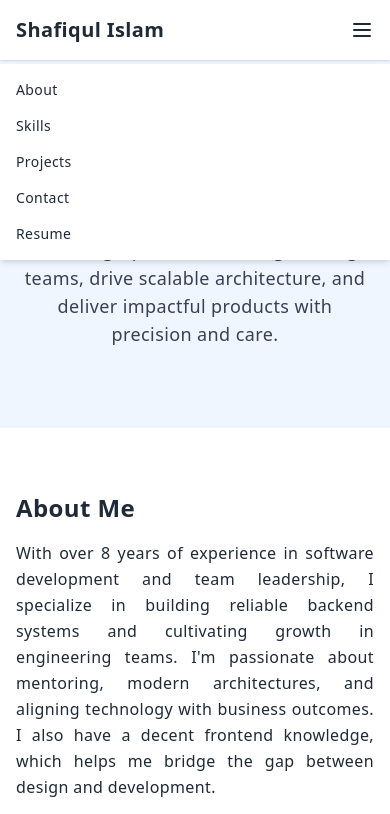
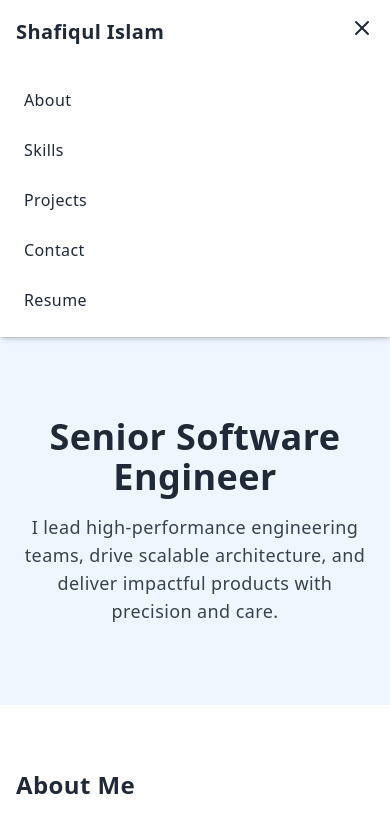
Before and after one commit to shafiq29/shafiq29.github.io, a plain HTML site: page index.html in a window 390 px wide. Both pictures are taken after a click on the button 362 px from the left and 30 px from the top of the page. Shown: the top 814 px of the page. Drawn offline with nearby package versions, Linux system fonts and the light colour scheme.

Commit message:
The fix of the header navs

```diff
--- a/index.html
+++ b/index.html
@@ -9,40 +9,73 @@
   <body class="bg-gray-50 text-gray-800 font-sans leading-relaxed tracking-wide">
 
     <!-- Header -->
+<!-- Header -->
 <header class="bg-white shadow sticky top-0 z-50">
   <div class="max-w-6xl mx-auto px-4 py-4 flex justify-between items-center">
+    <!-- Heading -->
     <h1 class="text-xl font-bold">Shafiqul Islam</h1>
 
-    <!-- Hamburger Icon (Mobile Only) -->
-    <button id="menu-btn" class="md:hidden focus:outline-none">
-      <svg class="w-6 h-6" fill="none" stroke="currentColor" stroke-width="2"
-        viewBox="0 0 24 24" xmlns="http://www.w3.org/2000/svg">
-        <path stroke-linecap="round" stroke-linejoin="round"
-          d="M4 6h16M4 12h16M4 18h16">
-        </path>
-      </svg>
-    </button>
-
-    <!-- Nav Links -->
-    <nav id="menu" class="hidden absolute top-16 left-0 w-full bg-white shadow-md md:shadow-none md:static md:flex md:space-x-4 text-sm md:items-center md:w-auto md:bg-transparent md:block">
-      <div class="flex flex-col md:flex-row md:items-center space-y-4 md:space-y-0 px-4 py-4 md:p-0">
+    <!-- Navigation and Toggle -->
+    <div class="flex items-center space-x-4">
+      <!-- Desktop Nav -->
+      <nav class="hidden md:flex space-x-4 text-sm items-center">
         <a href="#about" class="hover:text-blue-600">About</a>
         <a href="#skills" class="hover:text-blue-600">Skills</a>
         <a href="#projects" class="hover:text-blue-600">Projects</a>
         <a href="#contact" class="hover:text-blue-600">Contact</a>
         <a href="data/Resume_Shafiqul_Islam.pdf" class="hover:text-blue-600" download>Resume</a>
+      </nav>
+
+      <!-- Hamburger / Close Toggle -->
+      <div class="md:hidden">
+        <button id="menu-btn" class="focus:outline-none block">
+          <svg class="w-6 h-6" fill="none" stroke="currentColor" stroke-width="2"
+            viewBox="0 0 24 24" xmlns="http://www.w3.org/2000/svg">
+            <path stroke-linecap="round" stroke-linejoin="round"
+              d="M4 6h16M4 12h16M4 18h16" />
+          </svg>
+        </button>
+
+        <button id="close-btn" class="focus:outline-none hidden">
+          <svg class="w-6 h-6" fill="none" stroke="currentColor" stroke-width="2"
+            viewBox="0 0 24 24" xmlns="http://www.w3.org/2000/svg">
+            <path stroke-linecap="round" stroke-linejoin="round"
+              d="M6 18L18 6M6 6l12 12" />
+          </svg>
+        </button>
       </div>
-    </nav>
+    </div>
+  </div>
+
+  <!-- Mobile Menu -->
+  <div id="mobile-menu" class="md:hidden hidden bg-white shadow-md px-4 py-4 space-y-2">
+    <a href="#about" class="block py-2 px-2 rounded hover:bg-blue-50 hover:text-blue-600">About</a>
+    <a href="#skills" class="block py-2 px-2 rounded hover:bg-blue-50 hover:text-blue-600">Skills</a>
+    <a href="#projects" class="block py-2 px-2 rounded hover:bg-blue-50 hover:text-blue-600">Projects</a>
+    <a href="#contact" class="block py-2 px-2 rounded hover:bg-blue-50 hover:text-blue-600">Contact</a>
+    <a href="data/Resume_Shafiqul_Islam.pdf" class="block py-2 px-2 rounded hover:bg-blue-50 hover:text-blue-600" download>Resume</a>
   </div>
 </header>
 
-<!-- Menu Toggle Script -->
+<!-- Mobile Menu Script -->
 <script>
-  document.getElementById('menu-btn').addEventListener('click', () => {
-    const menu = document.getElementById('menu');
-    menu.classList.toggle('hidden');
+  const menuBtn = document.getElementById('menu-btn');
+  const closeBtn = document.getElementById('close-btn');
+  const mobileMenu = document.getElementById('mobile-menu');
+
+  menuBtn.addEventListener('click', () => {
+    mobileMenu.classList.remove('hidden');
+    menuBtn.classList.add('hidden');
+    closeBtn.classList.remove('hidden');
+  });
+
+  closeBtn.addEventListener('click', () => {
+    mobileMenu.classList.add('hidden');
+    menuBtn.classList.remove('hidden');
+    closeBtn.classList.add('hidden');
   });
 </script>
+
 
 
     <!-- Hero -->
```
